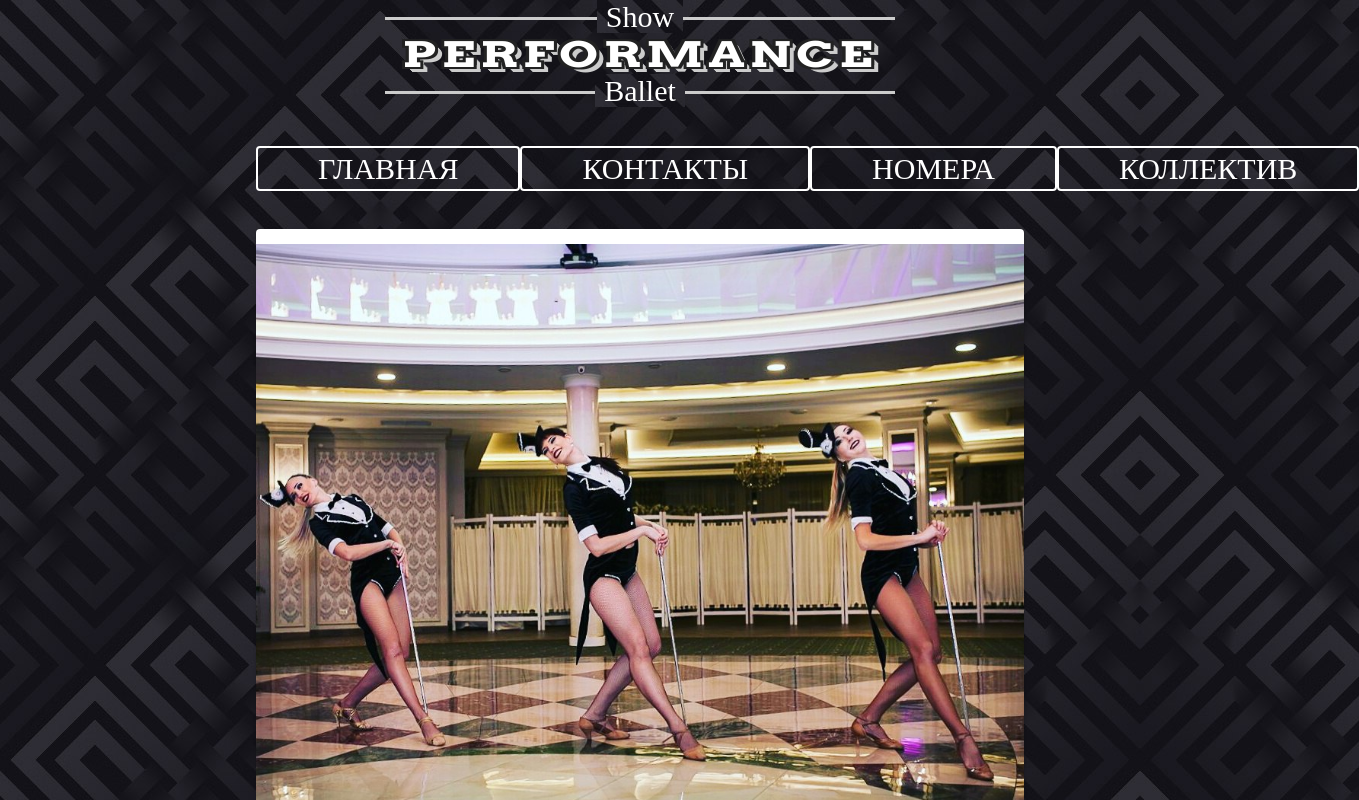
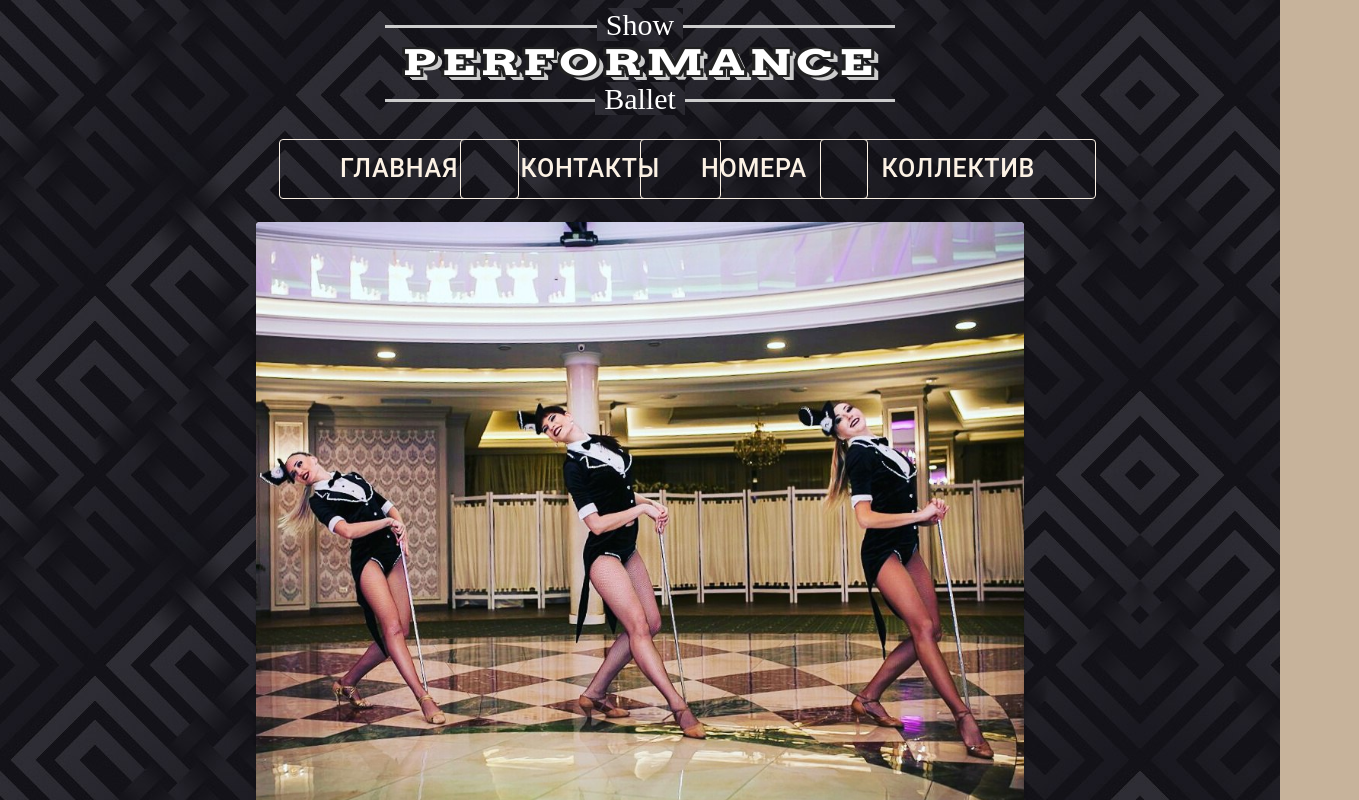
Before and after one commit to EmotoyBunny/performans, a React (Create React App) app: page / in a window 1280 px wide. Shown: the top 800 px of the page, 1359 px wide, since content can reach past the window. Built offline with nearby package versions, Linux system fonts and the light colour scheme; a web font is replaced by a local one.

Commit message:
Перевод на material ui

```diff
--- a/src/Components/ComponentForPhoto.jsx
+++ b/src/Components/ComponentForPhoto.jsx
@@ -10,7 +10,7 @@ import Link from '@material-ui/core/Link';
 export default function ComponentForPhoto(props) {
     const useStyles = makeStyles({
         root: {
-            maxWidth: props.item.width,
+            maxWidth: props.item.width+"%",
         },
         media: {
             height: props.item.height,
--- a/src/Components/Contacts.jsx
+++ b/src/Components/Contacts.jsx
@@ -1,28 +1,78 @@
-import React, {Component} from "react";
+import React from "react";
+import {makeStyles} from '@material-ui/core/styles';
+import List from '@material-ui/core/List';
+import ListItem from '@material-ui/core/ListItem';
+import ListItemText from '@material-ui/core/ListItemText';
+import ListItemAvatar from '@material-ui/core/ListItemAvatar';
+import Avatar from '@material-ui/core/Avatar';
+import Divider from '@material-ui/core/Divider';
+import EmailIcon from '@material-ui/icons/Email';
+import PersonAddIcon from '@material-ui/icons/PersonAdd';
+import PhoneIcon from '@material-ui/icons/Phone';
+import InstagramIcon from '@material-ui/icons/Instagram';
+import PeopleIcon from '@material-ui/icons/People';
+
 
 // Компоненты css
 import "./CssComponents/Contact.css"
 
-class Contacts extends Component {
-    render() {
-        return (
-            <div>
-                <dl className="holiday">
-                    <dt>Наша почта</dt>
-                    <dd><p>performancetgn@yandex.ru</p></dd>
-                    <dt>Группа</dt>
-                    <dd><a href="https://vk.com/shou_balet_performance">Вконтакте</a></dd>
-                    <dt>Подписывайтесь на</dt>
-                    <dd><a href="https://www.instagram.com/shou_balet_performance/">Инстаграмм</a></dd>
-                    <dt>Tелефон</dt>
-                    <dd><p className="phone1">+7-(904)-349-52-43</p></dd>
-                    <dt>Обращайтесь так же к</dt>
-                    <dd><p><a href="https://vk.com/tsenenkova">Галине</a> или <a
-                        href="https://vk.com/id14216999">Виктории</a></p></dd>
-                </dl>
-            </div>
-        );
-    }
+const useStyles = makeStyles((theme) => ({
+    root: {
+        width: '100%',
+        maxWidth: 600,
+        color: 'black',
+        backgroundColor: theme.palette.background.paper,
+        margin: "auto",
+    },
+}));
+
+export default function Contacts() {
+    const classes = useStyles();
+    return (
+        <List className={classes.root}>
+            <ListItem>
+                <ListItemAvatar>
+                    <Avatar>
+                        <EmailIcon/>
+                    </Avatar>
+                </ListItemAvatar>
+                <ListItemText primary="Наша почта" secondary="performancetgn@yandex.ru"/>
+            </ListItem>
+            <Divider variant="inset" component="li"/>
+            <ListItem>
+                <ListItemAvatar>
+                    <Avatar>
+                        <PeopleIcon/>
+                    </Avatar>
+                </ListItemAvatar>
+                <ListItemText primary="Группа" secondary={<a className="link"
+                                                             href="https://vk.com/shou_balet_performance">Вконтакте</a>}/>
+            </ListItem>
+            <Divider variant="inset" component="li"/>
+            <ListItem>
+                <ListItemAvatar>
+                    <Avatar><InstagramIcon/></Avatar>
+                </ListItemAvatar>
+                <ListItemText primary="Подписывайтесь на" secondary={<a className="link"
+                                                                        href="https://www.instagram.com/shou_balet_performance/">Инстаграмм</a>}/>
+            </ListItem>
+            <Divider variant="inset" component="li"/>
+            <ListItem>
+                <ListItemAvatar>
+                    <Avatar><PhoneIcon/></Avatar>
+                </ListItemAvatar>
+                <ListItemText primary="Tелефон" secondary="+7-(904)-349-52-43"/>
+            </ListItem>
+            <Divider variant="inset" component="li"/>
+            <ListItem>
+                <ListItemAvatar>
+                    <Avatar><PersonAddIcon/></Avatar>
+                </ListItemAvatar>
+                <ListItemText primary="Обращайтесь так же к"
+                              secondary={<p><a className="link" href="https://vk.com/tsenenkova">Галине</a> или <a
+                                  className="link" href="https://vk.com/id14216999">Виктории</a></p>}/>
+            </ListItem>
+        </List>
+
+    );
 }
-
-export default Contacts;
--- a/src/Components/CssComponents/Contact.css
+++ b/src/Components/CssComponents/Contact.css
@@ -1,52 +1,7 @@
 
-a {
-    color: #FCF2E5; /* Цвет обычной ссылки */
-    text-decoration: none;
-    padding: 30px;
-    text-transform: uppercase;
+.link{
+    color: black; /* Цвет обычной ссылки */
+    text-transform: none;
+    margin-right: 0;
+    margin-left: 0
 }
-
- a:visited {
-    text-decoration: none;
-    color: #FCF2E5; /* Цвет посещенной ссылки */
-}
-a:hover {
-    text-decoration: none;
-    color: #FCF2E5; /* Цвет ссылки при наведении на нее курсора мыши */
-}
-
-/*-------------------------------*/
-.holiday {
-    width:1050px;
-    overflow: hidden;
-    font-size: 30px;
-    text-transform: uppercase;
-}
-.holiday dt, .holiday dd {
-    height: 2.5em;
-    line-height: 2.5em;
-    padding: 0 0.825em 0 0.675em;
-    color: #4C565C;
-    box-sizing: border-box;
-}
-
-dt {
-    width:450px;
-    float: left;
-    clear: right;
-    background: #FCF2E5;
-    font-weight: bold;
-}
-
-dd {
-    width: 600px;
-    float: right;
-    margin-left: 0;
-    margin-bottom: .3125em;
-    border: 1px solid #FCF2E5 ;
-    border-left: none;
-}
-
-.holiday p{
-    color: #FCF2E5;
-}
--- a/src/Components/CssComponents/Head.css
+++ b/src/Components/CssComponents/Head.css
@@ -4,7 +4,7 @@
 
 
 .plate {
-    width: 510px;
+    max-width: 510px;
     margin: auto;
 }
 
@@ -35,7 +35,7 @@
     text-align: center;
     font-size: 30px;
     position: relative;
-    margin:0;
+    margin: 0;
 }
 .script span {
     background: #1E2630 url("fancy-pants.jpg");
@@ -57,26 +57,5 @@
 /*=========================================*/
 /*Кнопки*/
 .container {
-    display: flex;
-    position: relative; /* Абсолютное позиционирование */
-
+margin: 3%;
 }
-
-a.button8 {
-    display: block;
-    position: center;
-    color: white;
-    font-weight: 400;
-    text-decoration: none;
-    user-select: none;
-    padding: .11em 2em;
-    outline: none;
-    border: 2px solid;
-    border-radius: 4px;
-    transition: 0.3s;
-    margin: 5% auto;
-    font-family: "Times New Roman",cursive;
-    font-size: 30px;
-}
-a.button8:hover { background: rgba(255,255,255,.2); }
-a.button8:active { background: white; }
--- a/src/Components/CssComponents/Main.css
+++ b/src/Components/CssComponents/Main.css
@@ -1,87 +0,0 @@
-*, *:after, *:before {
-    box-sizing: border-box;
-    padding: 0;
-    margin: 0;
-}
-
-.slide {
-    display: block;
-    width: 850px;
-    margin: auto;
-    position: relative;
-}
-.slide img {
-    display: block;
-    position: absolute;
-    width: 100%;
-    height: 700px;
-}
-.slide-content {
-    margin: -10px 20px 0;
-    position: relative;
-    z-index: 3;
-    text-align: center;
-    transform: translateY(0);
-    transition: transform .4s ease-in-out;
-}
-.slide-content:before, .slide-content:after {
-    content: "";
-    position: absolute;
-    bottom: 0;
-    margin: 0 0 2px;
-    height: 1px;
-    box-shadow: 0 0 7px 0 rgba(0,0,0,0.6);
-    transition: .4s ease-in-out;
-}
-.slide-content:before {
-    left: 0;
-    right: 50%;
-    transform: rotate(1deg);
-}
-.slide-content:after {
-    right: 0;
-    left: 50%;
-    transform: rotate(-1deg);
-}
-.slide-item {
-    background: #FBFAF1;
-    padding: 20px 20px 18px;
-    position: absolute;
-    z-index: 5;
-    border-radius: 0;
-    transition: .4s ease-in-out;
-}
-.slide-item h3 {
-    font-family: 'Playfair Display', serif;
-    color: #B4111A;
-    font-size: 28px;
-    margin-bottom: 15px;
-}
-.slide-item p {
-    font-family: 'Open Sans', sans-serif;
-    font-size: 14px;
-    line-height: 1.5em;
-    color: #1E2630;
-}
-.slide:hover .slide-content{
-    transform:translateY(-10%);
-}
-.slide:hover .slide-item{
-    border-radius: 0 0 200px 200px/0 0 10px 10px;
-}
-.slide:hover .slide-content:before {
-    left: 10px;
-}
-.slide:hover .slide-content:after {
-    right: 10px;
-}
-.slide:hover .slide-content:before, .slide:hover .slide-content:after {
-    box-shadow: 0 0 16px 3px rgba(0,0,0,0.6);
-    margin: 0 0 6px;
-}
-.slide:hover .slide-content:before {
-    right: 50.4%;
-}
-.slide:hover .slide-content:after {
-    left: 50.4%;
-}
--- a/src/Components/Head.jsx
+++ b/src/Components/Head.jsx
@@ -1,6 +1,9 @@
-import React,{Component} from "react";
+import React from "react";
 import {BrowserRouter as Router, Route, Switch} from 'react-router-dom';
 import {Nav} from "react-bootstrap"
+import Button from '@material-ui/core/Button';
+import Grid from '@material-ui/core/Grid';
+import {makeStyles} from '@material-ui/core/styles';
 
 import "./CssComponents/Head.css"
 
@@ -10,10 +13,17 @@ import MainContent from "./MainContent.jsx";
 import Dance from "./Dance.jsx";
 import Collective from "./Collective.jsx";
 
+const useStyles = makeStyles({
+    root: {
+        height: 60,
+        padding: '0 60px',
+        fontSize: "25px",
+    },
+});
 
-class Head extends Component{
-    render(){
-        return(
+export default function Head() {
+    const classes = useStyles();
+    return (
         <div>
             <header className="plate">
                 <p className="script"><span>Show</span></p>
@@ -21,23 +31,34 @@ class Head extends Component{
                 <p className="script"><span>Ballet</span></p>
             </header>
             <div className="container">
-                    <Nav.Link href="/" className="button8">Главная</Nav.Link>
-                    <Nav.Link href="/сontacts" className="button8">Контакты</Nav.Link>
-                    <Nav.Link href="/dance" className="button8">Номера</Nav.Link>
-                    <Nav.Link href="/collective" className="button8">Коллектив</Nav.Link>
+                <Grid container>
+                    <Grid item xs={3}>
+                        <Nav.Link href="/"><Button classes={{root: classes.root}} variant="outlined" color="inherit"
+                                                   size="large">Главная</Button></Nav.Link>
+                    </Grid>
+                    <Grid item xs={3}>
+                        <Nav.Link href="/сontacts"> <Button classes={{root: classes.root}} variant="outlined"
+                                                            color="inherit" size="large">Контакты</Button></Nav.Link>
+                    </Grid>
+                    <Grid item xs={3}>
+                        <Nav.Link href="/dance"> <Button classes={{root: classes.root}} variant="outlined"
+                                                         color="inherit" size="large">Номера</Button></Nav.Link>
+                    </Grid>
+                    <Grid item xs={3}>
+                        <Nav.Link href="/collective"> <Button classes={{root: classes.root}} variant="outlined"
+                                                              color="inherit" size="large">Коллектив</Button></Nav.Link>
+                    </Grid>
+                </Grid>
             </div>
             <Router>
                 <Switch>
-                        <Route exact path="/" component={MainContent} />
-                        <Route exact path="/сontacts" component={Contacts} />
-                        <Route exact path="/dance" component={Dance} />
-                        <Route exact path="/collective" component={Collective} />
-                        <Route path="*" component={MainContent} />
+                    <Route exact path="/" component={MainContent}/>
+                    <Route exact path="/сontacts" component={Contacts}/>
+                    <Route exact path="/dance" component={Dance}/>
+                    <Route exact path="/collective" component={Collective}/>
+                    <Route path="*" component={MainContent}/>
                 </Switch>
             </Router>
         </div>
     );
 }
-}
-
-export default Head;
--- a/src/Components/MainContent.jsx
+++ b/src/Components/MainContent.jsx
@@ -12,9 +12,10 @@ import "./CssComponents/Main.css"
 class MainContent extends Component {
     render() {
         return (
+
             <ComponentForPhoto
                 item={{
-                    width: 2000,
+                    width: 100,
                     height: 600,
                     img: logo,
                     text: "О нас",
@@ -24,6 +25,7 @@ class MainContent extends Component {
                         "а также оригинальные номера не оставят равнодушным даже самого притязательного зрителя!\n" +
                         "Мы будем рады сотрудничеству именно с Вами!"
                 }}/>
+
         );
     }
 }
--- a/src/index.css
+++ b/src/index.css
@@ -4,3 +4,9 @@ body {
     margin-left: 20%;
     margin-right: 20%;
 }
+
+a {
+    color: #FCF2E5; /* Цвет обычной ссылки */
+    text-decoration: none;
+    text-transform: uppercase;
+}
```
Also changed, not shown: src/Components/DanceArray.jsx (+14 -14 lines). Lines whose indentation alone changed are shown as unchanged.
